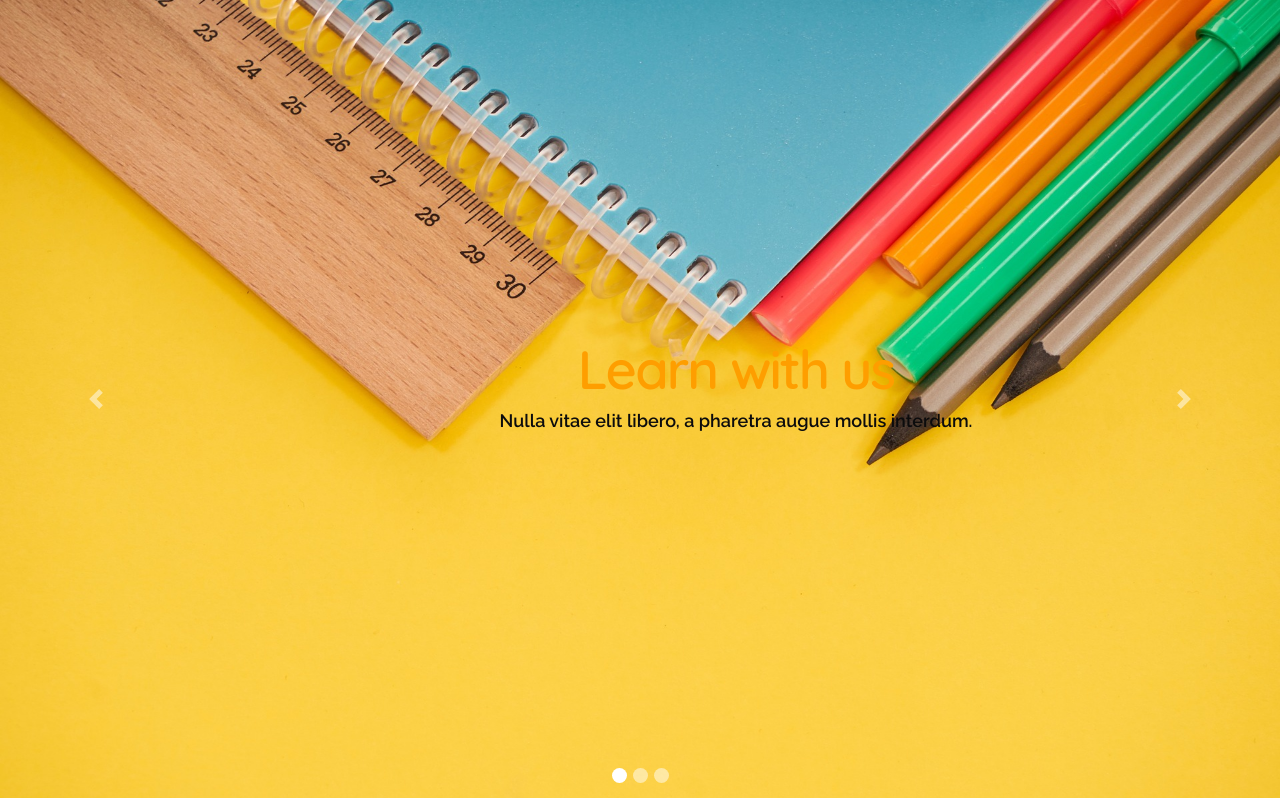
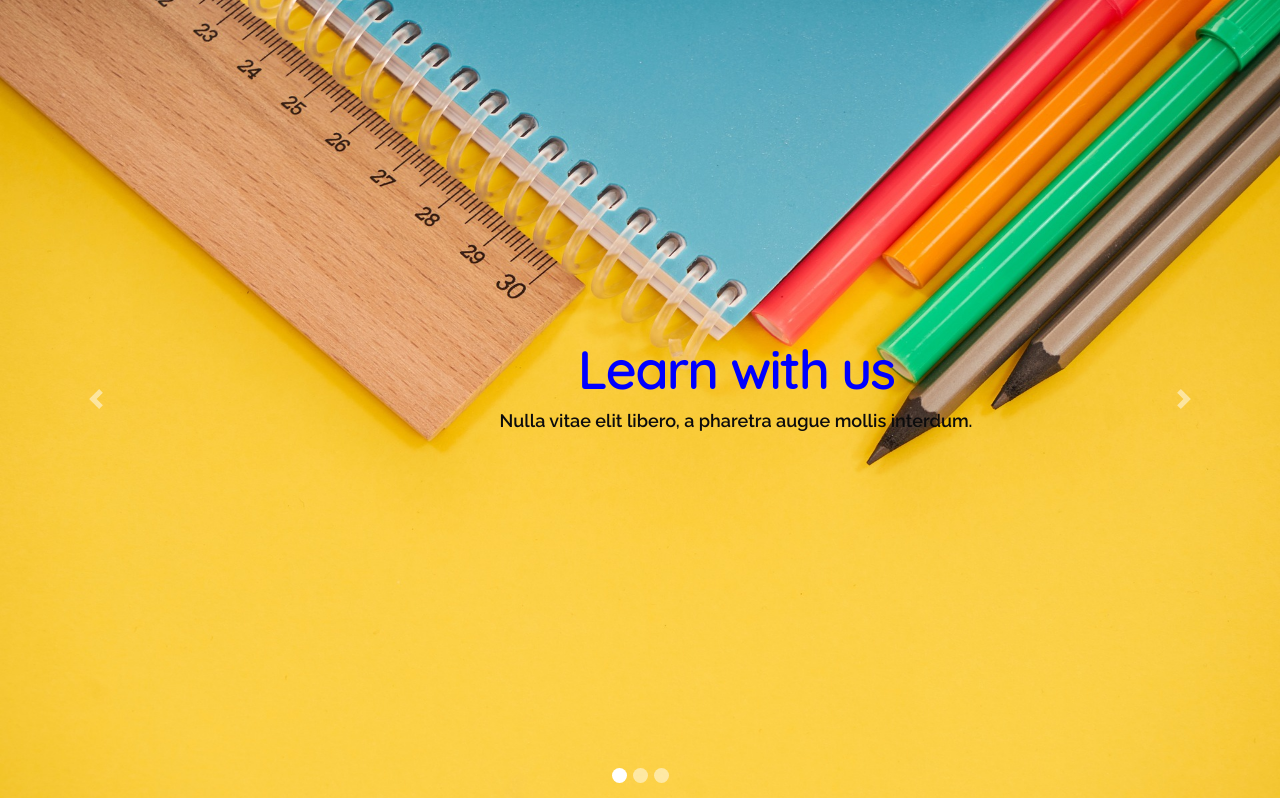
Before and after one commit to AlisherMukhambetzhanov/kindergarten, a PHP site: page /home.html in a window 1280 px wide. Shown: the part 258-1056 px from the top of the page. Run offline with PHP 8.4, Linux system fonts and the light colour scheme; some libraries are stand-ins or nearby versions.

Commit message:
changed color of first heading

```diff
--- a/css/styles.css
+++ b/css/styles.css
@@ -183,7 +183,7 @@ body {
 }
 
 .carousel-first-heading {
-    color: #FE9E00;
+    color: blue;
 }
 
 .carousel-second-heading {
```
